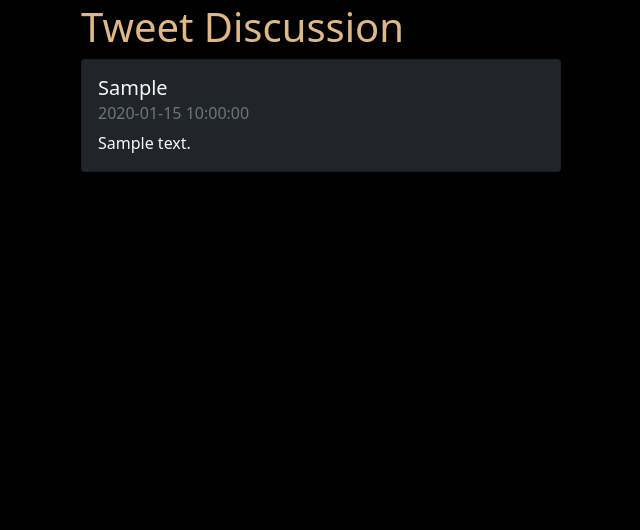
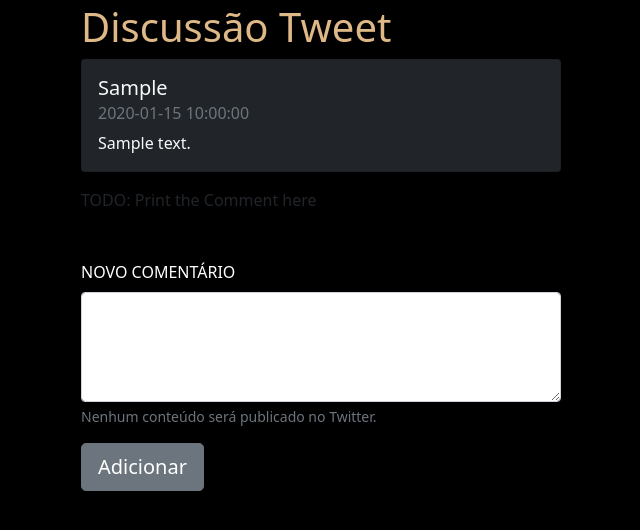
Before and after one commit to murilofregonesi/Top-Trades, a Flask app: template templates/chat.html in a window 1280 px wide. Shown: the part 13-543 px from the top of the page, without its empty margins (79-719 px from the left). Run offline with Flask 2, Linux system fonts and the light colour scheme; the template is opened without the code that fills it: values named after a table or form of the project are taken from there, others are empty; tables that the repository leaves empty hold one stand-in row (Sample ...).

Commit message:
Comments
Comments structured

```diff
--- a/templates/base.html
+++ b/templates/base.html
@@ -17,7 +17,8 @@
         {% endblock %}
     </section>
     <footer>
-        <!-- TODO Footer -->
+        {% block footer %}
+        {% endblock %}
     </footer>
     <script src="https://cdn.jsdelivr.net/npm/bootstrap@5.0.0-beta3/dist/js/bootstrap.bundle.min.js" integrity="sha384-JEW9xMcG8R+pH31jmWH6WWP0WintQrMb4s7ZOdauHnUtxwoG2vI5DkLtS3qm9Ekf" crossorigin="anonymous"></script>
 </body>
--- a/templates/blog.html
+++ b/templates/blog.html
@@ -1,7 +1,7 @@
 {% extends "base.html" %}
 
 {% block content %}
-    <h1>Blog Content</h1>
+    <h1>Tweets da Semana</h1>
 
     {% for post in posts %}
         <div class="card text-light bg-dark mb-3 w-50" style="width: 18rem;">
@@ -12,7 +12,7 @@
             </div>
 
             <button type="button" class="btn btn-default position-relative" aria-label="Left Align">
-                <a class="btn btn-dark" href="{{ url_for('routes.chat', id=post._id) }}" role="button">
+                <a class="btn btn-dark" href="{{ url_for('routes.chat', post_id=post._id) }}" role="button">
                     <img src="/static/add_icon.png" alt="Comments" width="5%">
                 </a>
             </button>
--- a/templates/chat.html
+++ b/templates/chat.html
@@ -1,7 +1,7 @@
 {% extends "base.html" %}
 
 {% block content %}
-    <h1>Tweet Discussion</h1>
+    <h1>Discussão Tweet</h1>
 
     <div class="card text-light bg-dark mb-3 w-50" style="width: 18rem;">
         <div class="card-body">
@@ -11,4 +11,21 @@
         </div>
     </div>
 
+    {% for comment in comments %}
+    <div>
+        TODO: Print the Comment here
+    </div>
+    {% endfor %}
+
 {% endblock %}
+
+{% block footer %}
+<form method="POST">
+    <div class="form-group mb-3 mt-5 w-50">
+        <label for="comment" class="form-label text-white text-uppercase font-weight-bold">Novo Comentário</label>
+        <textarea class="form-control" name="comment" id="comment" rows="4"></textarea>
+        <div id="textareaHelp" class="form-text">Nenhum conteúdo será publicado no Twitter.</div>
+    </div>
+    <input type="submit" value="Adicionar" class="btn btn-secondary btn-lg">
+</form>
+{% endblock %}
```
Also changed, not shown: db.py (+23 -1 lines), routes.py (+24 -15 lines).
